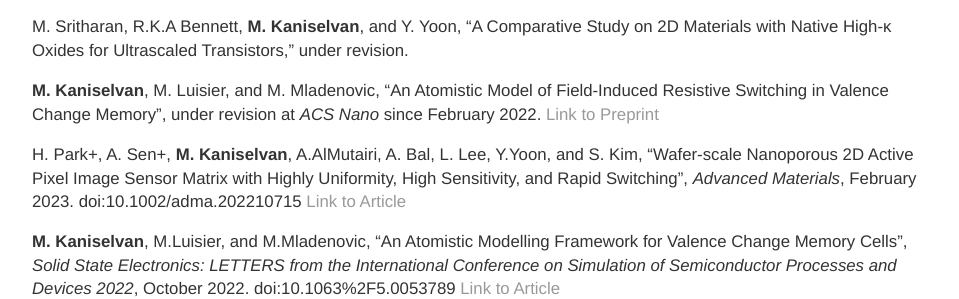
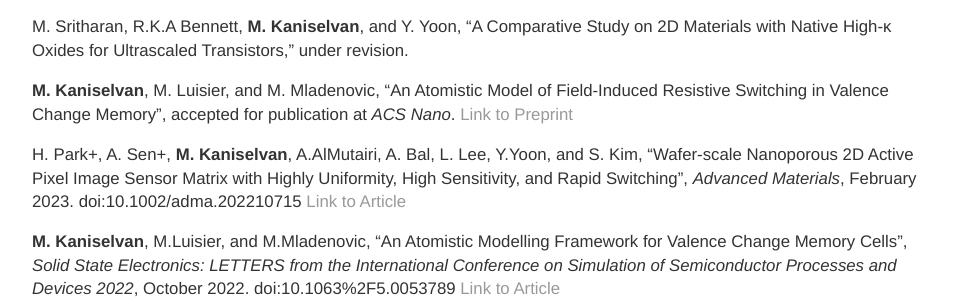
Before and after one commit to manasakani/manaskani.github.io, a Jekyll site: the page built from cv/index.md, in a window 1280 px wide. Shown: the part 495-794 px from the top of the page, without its empty margins (160-1119 px from the left). Built offline with Jekyll 4.4.1, drawn with Linux system fonts in a browser that asks for light colours.

Commit message:
Update index.md

```diff
--- a/cv/index.md
+++ b/cv/index.md
@@ -31,7 +31,7 @@ BASc - _Nanotechnology Engineering_ - University of Waterloo, Waterloo, Canada
 
 M. Sritharan, R.K.A Bennett, **M. Kaniselvan**, and Y. Yoon, “A Comparative Study on 2D Materials with Native High-κ Oxides for Ultrascaled Transistors,” under revision.
 
-**M. Kaniselvan**, M. Luisier, and M. Mladenovic, "An Atomistic Model of Field-Induced Resistive Switching in Valence Change Memory", under revision at _ACS Nano_ since February 2022. [Link to Preprint](https://arxiv.org/pdf/2212.14090.pdf)
+**M. Kaniselvan**, M. Luisier, and M. Mladenovic, "An Atomistic Model of Field-Induced Resistive Switching in Valence Change Memory", accepted for publication at _ACS Nano_. [Link to Preprint](https://arxiv.org/pdf/2212.14090.pdf)
 
 H. Park+, A. Sen+, **M. Kaniselvan**, A.AlMutairi, A. Bal, L. Lee, Y.Yoon, and S. Kim, "Wafer-scale Nanoporous 2D Active Pixel Image Sensor Matrix with Highly Uniformity, High Sensitivity, and Rapid Switching", _Advanced Materials_, February 2023. doi:10.1002/adma.202210715 [Link to Article](https://onlinelibrary.wiley.com/doi/10.1002/adma.202210715)
 
```
